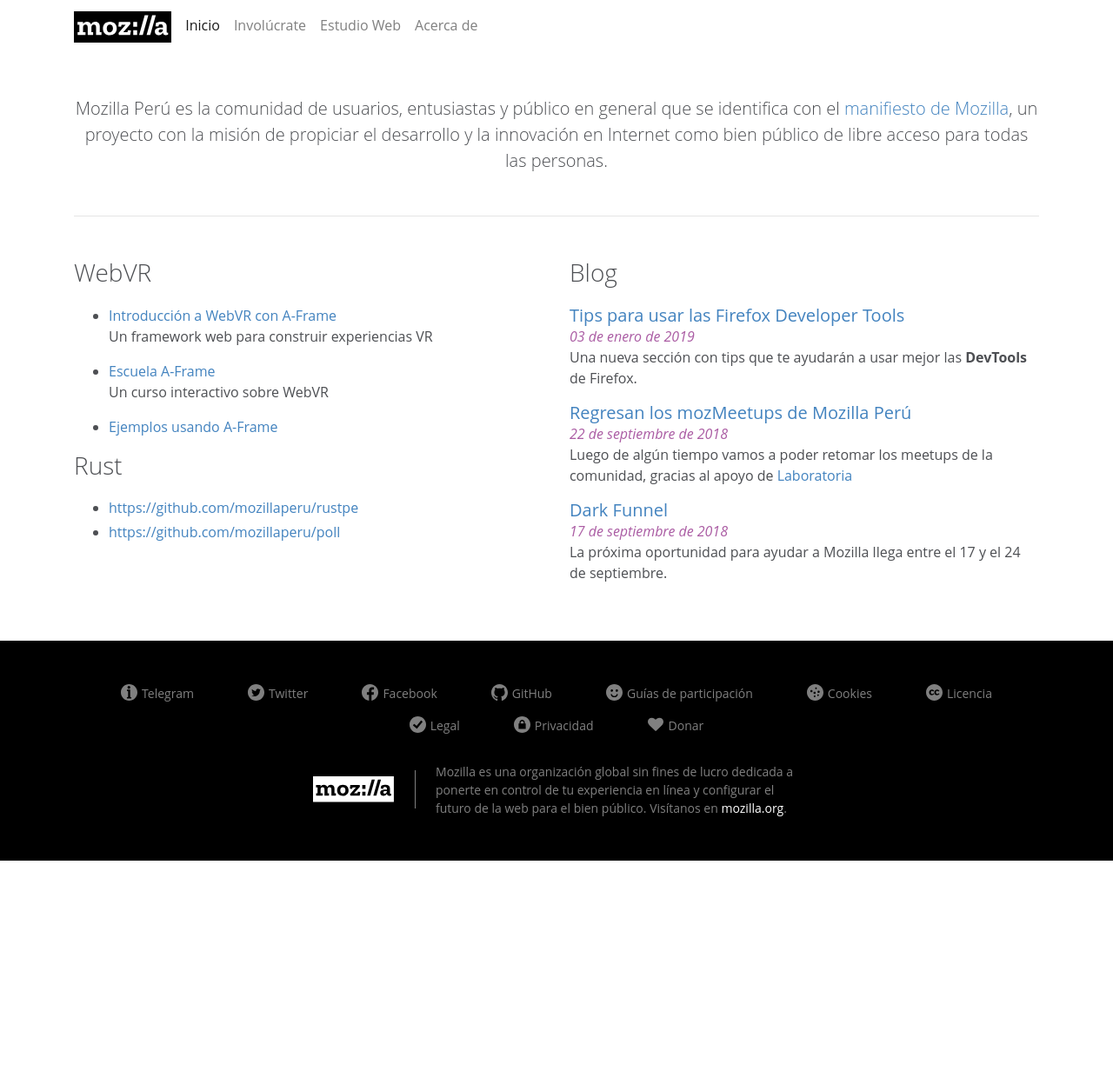
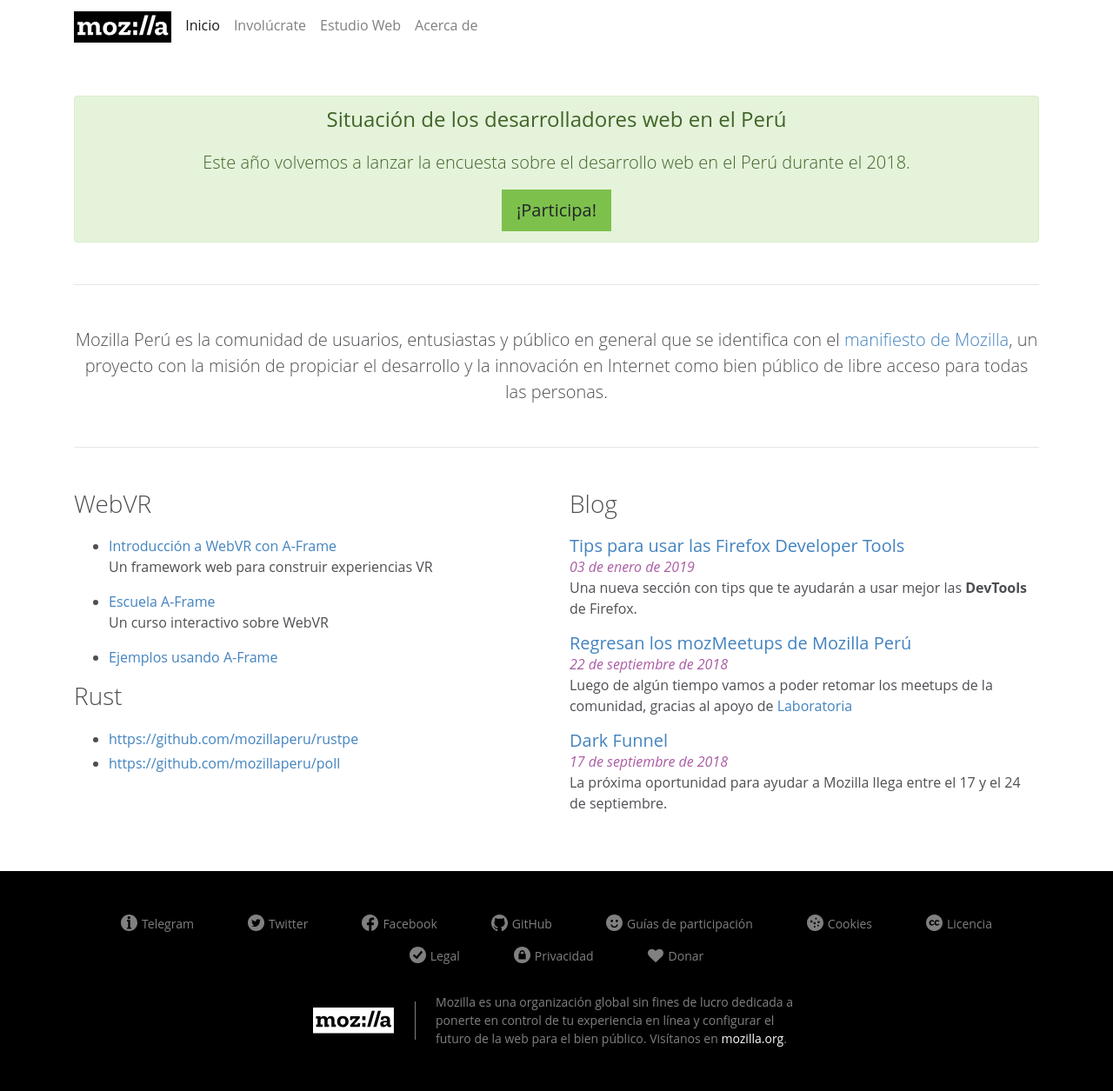
Before and after one commit to mozillaperu/mozillaperu.github.io, a Jekyll site: the page built from index.html, in a window 1280 px wide. Shown: the whole page at 87% size. Built offline with Jekyll 4.4.1, drawn with Linux system fonts in a browser that asks for light colours; some web fonts are replaced; before the commit the page ends 990 px from its top, so only the background shows below that.

Commit message:
Agrega banner para encuesta 2018

```diff
--- a/index.html
+++ b/index.html
@@ -4,6 +4,16 @@
 ---
 <div class="row">
     <div class="col my-md-4">
+        <div class="alert alert-success text-center" role="alert">
+            <h4 class="alert-heading">Situación de los desarrolladores web en el Perú</h4>
+            <p class="lead">
+                Este año volvemos a lanzar la encuesta sobre el desarrollo web en el Perú durante el 2018.
+            </p>
+            <a href="https://goo.gl/r5fxLR" target="_blank" class="btn btn-success btn-lg">
+                <strong>¡Participa!</strong>
+            </a>
+        </div>
+        <hr class="my-5">
         <p class="lead text-center">
             Mozilla Perú es la comunidad de usuarios, entusiastas y público en general que se identifica con el
             <a href="https://www.mozilla.org/es-ES/about/manifesto/">manifiesto de Mozilla</a>, un proyecto con la
```
